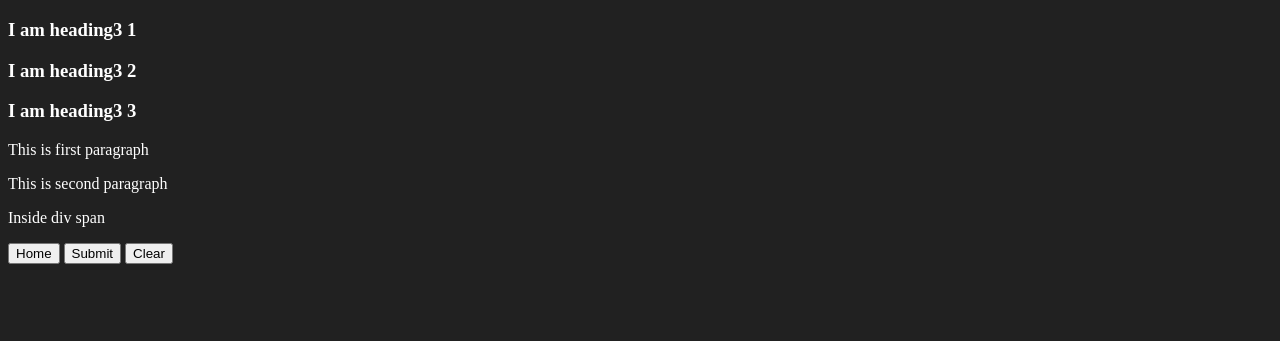
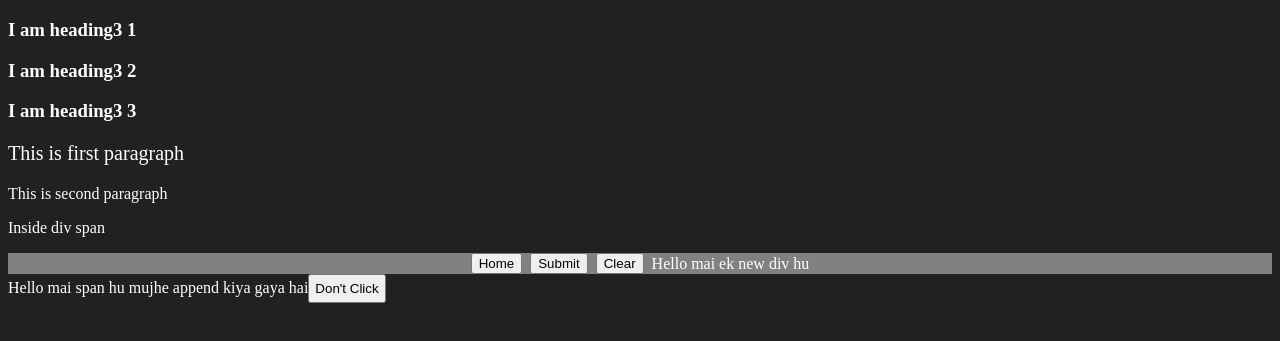
Before and after one commit to RM-15/JS-Learning, a plain HTML site: page Dom/index.html in a window 1280 px wide. Shown: the part 61-402 px from the top of the page. Drawn offline with Linux system fonts and the light colour scheme.

Commit message:
Finish ElementFactory.js with HTML file

```diff
--- /dev/null
+++ b/Dom/elementFactory.js
@@ -0,0 +1,135 @@
+// JAVASCRIPT ELEMENT FACTORY & MODIFICATIONS
+// Element Factory ka matlab hai bina HTML file ko touch kiye,
+// pure JavaScript se naye HTML tags create karna aur unhe page par dynamically display karwana.
+// Matlab: JS se on-the-fly elements generate karke UI ko update karna.
+// Why important?
+// Jab database se live data (products list, leaderboard values) aata hai,
+// tab hum pre-written HTML use nahi kar sakte. Factory functions se runtime par elements banate hain.
+
+
+// ------------------ CREATING ELEMENTS ------------------
+// Kisi bhi naya HTML tag ko JS memory ke andar create karna aur usme content inject karna.
+// Main properties: document.createElement(), innerText, innerHTML, element.id, outerHTML
+
+
+// Create a brand new 'div' element in memory using document.createElement.
+const newElement = document.createElement('div');
+console.log(newElement); // <div></div>
+// createElement("tagName") = naya element banane ke liye.
+
+
+// Create a new anchor tag ('a') and inject dynamic text using innerText.
+const anchortag = document.createElement('a');
+anchortag.innerText = "Visit Google";
+anchortag.href = "https://www.google.com";
+console.log(anchortag); // <a href="https://www.google.com">Visit Google</a>
+// innerText element ka sirf visible text deta hai (jo screen pe dikh raha hai).
+
+
+// Create a custom paragraph ('p') and inject bold tags using innerHTML.
+const customP = document.createElement('p')
+customP.innerHTML = "<b>I am Bold </b>";
+console.log(customP); // <p>...</p>
+// innerHTML element ke andar ka pura HTML code deta hai (tags + text).
+
+
+// Create a dynamic heading ('h2') and assign an ID using element.id.
+const dynamicH2 = document.createElement('h2')
+dynamicH2.id = "maiH2hu";
+console.log(dynamicH2); // <h2 id="maiH2hu"></h2>
+//we can add Id using yourelement.id
+
+
+// Create a list item ('li') and log its outerHTML.
+const li = document.createElement('li');
+li.innerText = "I am a li"
+console.log(li.outerHTML) // <li>I am a li</li>
+// outerHTML element khud + uske andar ka HTML code deta hai.
+
+
+// ------------------ CLASSLIST & ATTRIBUTE MODIFICATIONS ------------------
+// Kisi element ke classes ko dynamically add/remove/toggle karna.
+// Main properties: classList.add(), classList.remove(), classList.contains(), classList.toggle(), multi-class expression
+
+
+// Target a div and append a class using classList.add().
+const div = document.querySelector("#maiDivhu");
+div.classList.add("wrapper");
+console.log(div); // <div id="maiDivhu" class="wrapper">...</div>
+// classList.add("className") element mein naya class add karne ke liye.
+
+
+// Remove a specific class from an element using classList.remove().
+div.classList.remove("wrapper");
+console.log(div); // <div id="maiDivhu">...</div>
+// classList.remove("className") element se class hatane ke liye.
+
+
+// Check if a class exists using classList.contains() (returns true/false).
+console.log(div.classList.contains("wrapper")) // false
+// classList.contains("className") check karta hai ki element ke andar wo class lagi hai ya nahi, agar hai to true return karega warna false.
+
+
+// Toggle a class on/off using classList.toggle().
+div.classList.toggle("wrapper");
+console.log(div); // <div id="maiDivhu" class=".wrapper">...</div>
+// classList.toggle("className") agar class lagi hai to remove karega, agar nahi hai to add karega.
+
+
+// ------------------ DOM INJECTION & INLINE STYLING ------------------
+// Jo element memory mein create hua hai usko DOM tree mein inject karna aur inline style apply karna.
+// Main properties: appendChild(), append(), element.style.property, element.style.fontSize, multi-style configuration
+
+
+// Append a new div into '#maiDivhu' using appendChild().
+// const div = document.querySelector("#maiDivhu");  already declared hai uper
+const newdiv = document.createElement("div")
+newdiv.innerText = "Hello mai ek new div hu";
+div.appendChild(newdiv);
+console.log(div); // <div id="maiDivhu">...<div> Hello mai ek new div hu </div></div>
+// appendChild(element) kisi element ke andar naya child add karne ke liye.
+
+
+// Inject a span at the bottom of body using append().
+const newspan = document.createElement('span')
+newspan.innerText = "Hello mai span hu mujhe append kiya gaya hai"
+document.body.append(newspan);
+console.log(body); // <body class="bg-color">...<span>Hello mai span hu mujhe append kiya gaya hai </span></body>
+// append() ek parent element ke andar naye child inject karne ke liye use hota hai
+// ye Node + text dono accept karta hai aur ek hi call mein multiple items add kar sakta hai.
+
+
+// Select a div and set background color via element.style.backgroundColor.
+div.style.backgroundColor = "#818181"; // bg-color changes to #818181
+// style.property directly CSS property change karne ke liye.
+
+
+// Modify paragraph fontSize using element.style.fontSize.
+// const para1 = document.querySelector(".para1"); already declared in previous files
+para1.style.fontSize = "20px";
+// style.property directly CSS property change karne ke liye.
+
+
+// Create a button, set padding/text properties inline, and mount it onto DOM.
+const btn2 = document.createElement("button");
+btn2.innerText = "Don't Click";
+btn2.style.padding = "5px 5px"
+document.body.appendChild(btn2);
+console.log(btn2); // <button style="padding: 5px;">Don't Click</button>
+// append() = parent ke andar multiple children ya text ek hi call mein inject karne ke liye
+
+
+
+// ------------------ FINAL VERDICT ------------------
+// document.createElement("tagName") = runtime par naya raw HTML element banane ke liye.
+// appendChild(element) = parent ke andar ek single child inject karne ke liye.
+// append() = parent ke andar multiple children ya text ek hi call mein inject karne ke liye (Node + string dono accept karta hai).
+// remove() = kisi element ko DOM se delete karne ke liye.
+// element.style.property = directly inline CSS property set/change karne ke liye (ex: element.style.color = "red").
+// classList.add("className") = element mein naya class add karne ke liye.
+// classList.remove("className") = element se specific class hatane ke liye.
+// classList.contains("className") = check karta hai ki class lagi hai ya nahi (true/false return karega).
+// classList.toggle("className") = agar class lagi hai to remove karega, agar nahi hai to add karega.
+// Matlab: JavaScript ke factory functions aur classList utilities ke through tum bina HTML file ko touch kiye
+// elements create, style, inject aur modify kar sakte ho. Ye hi power hai dynamic UI banane ki, runtime par DOM ko
+// transform karna aur user ke actions/data ke hisaab se page ko update karna.
--- a/Dom/index.html
+++ b/Dom/index.html
@@ -9,6 +9,13 @@
         .bg-color {
             background-color: #212121;
             color: white;
+        }
+        .wrapper {
+            text-align: center;
+            display: flex;
+            justify-content: center;
+            align-items: center;
+            gap: 8px;
         }
         </style>
 </head>
@@ -24,7 +31,7 @@
     <p class="para3">
         <span>Inside div span</span>
     </p>
-    <div class="wrapper">
+    <div id="maiDivhu">
     <button class="color-btn" id="maifirstId">Home</button>
     <button class="color-btn" id="maisecondId">Submit</button>
     <button class="color-btn" id="maithirdId">Clear</button>
@@ -32,4 +39,5 @@
 </body>
 <script src="selectors.js"></script>
 <script src="traversal.js"></script>
+<script src="elementFactory.js"></script>
 </html>
--- a/Dom/traversal.js
+++ b/Dom/traversal.js
@@ -46,17 +46,17 @@ console.log(buttons.closest(".bg-color")); // <body class="bg-color">...</body>
 // Target the body element and fetch all its element children (HTMLCollection format).
 const body = document.querySelector("body");
 console.log(body.children); //HTMLCollection(10) [h1#heading, h3.description, h3.description, h3.description, p.para1, p.para2, p.para3, div.wrapper, script, script, heading: h1#heading]
-// children = sirf child elements (HTMLCollection) return krta hai
+// children sirf child elements (HTMLCollection) return krta hai
 
 
 // Get the total count of direct child elements inside the body tag using .children.length.
 console.log(body.childNodes); // NodeList(20) [text, h1#heading, text, h3.description, text, h3.description, text, h3.description, text, p.para1, text, p.para2, text, p.para3, text, div.wrapper, text, script, text, script]
-// childNodes = sabhi nodes (elements + text/white space)
+// childNodes sabhi nodes (elements + text/white space)
 
 
 // Target the body and print the innerText of its firstElementChild.
 console.log(body.firstElementChild.innerText); // Hello DOM
-// firstElementChild = pehla child element return krta hai
+// firstElementChild pehla child element return krta hai
 
 
 // Target the body and print the innerText of its lastElementChild (the script tag or last button).
```
Also changed, not shown: Dom/selectors.js (+4 -4 lines).
